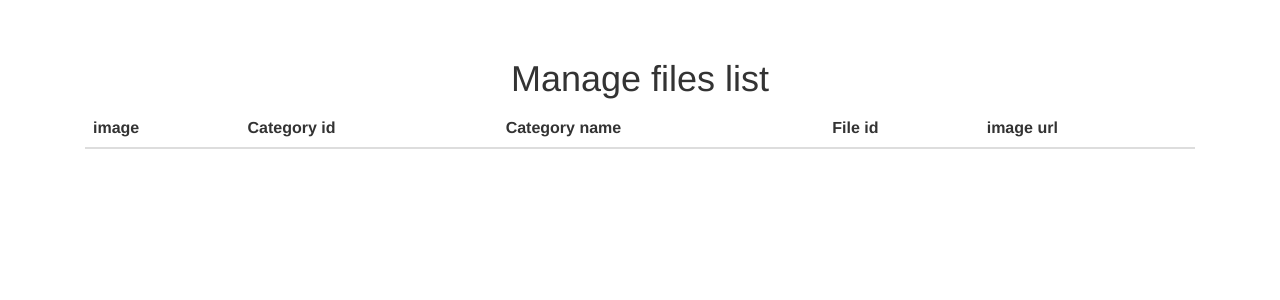
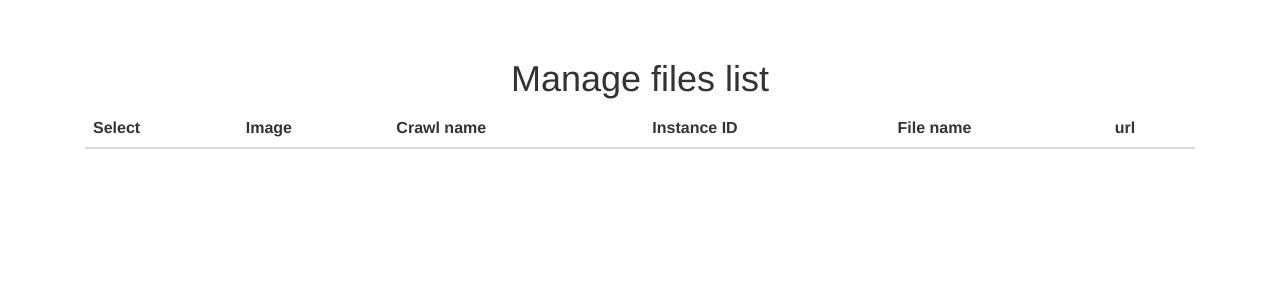
Before and after one commit to chsy0823/HDFSFileManager, a Django app: template hdfsImageViewer/imageviewer/templates/imageviewer/list.html in a window 1280 px wide. Shown: the part 51-351 px from the top of the page. Run offline with Django 3.2, Linux system fonts and the light colour scheme; the template is opened without the code that fills it, so the values that code supplies are empty; some libraries are stand-ins or nearby versions.

Commit message:
include header & db scheme changed

```diff
--- a/hdfsImageViewer/imageviewer/models.py
+++ b/hdfsImageViewer/imageviewer/models.py
@@ -39,7 +39,7 @@ class InstanceItem(models.Model):
 				instance = None
 				for obj in docs:
 					#objectItem =  JSONEncoder().encode(docs)
-					instance = {"url":obj["url"], "instance_id":obj["instance_id"], "category_id":obj["instance_category"], "category_name":obj["instance_name"]}
+					instance = {"url":obj["url"], "instance_id":obj["instance_id"], "file_id":obj["file_id"], "crawl_name":obj["instance_name"]}
 
 				if instance != None:
 					instanceList.append(instance)
--- /dev/null
+++ b/hdfsImageViewer/imageviewer/templates/imageviewer/include/header.html
@@ -0,0 +1,33 @@
+<html>
+<head>
+<!-- Latest compiled and minified CSS -->
+<link rel="stylesheet" href="https://maxcdn.bootstrapcdn.com/bootstrap/3.3.7/css/bootstrap.min.css" integrity="sha384-BVYiiSIFeK1dGmJRAkycuHAHRg32OmUcww7on3RYdg4Va+PmSTsz/K68vbdEjh4u" crossorigin="anonymous">
+
+<!-- Optional theme -->
+<link rel="stylesheet" href="https://maxcdn.bootstrapcdn.com/bootstrap/3.3.7/css/bootstrap-theme.min.css" integrity="sha384-rHyoN1iRsVXV4nD0JutlnGaslCJuC7uwjduW9SVrLvRYooPp2bWYgmgJQIXwl/Sp" crossorigin="anonymous">
+
+{% load staticfiles %}
+
+<link href="{% static "css/starter-template.css" %}" rel="stylesheet">
+</head>
+<body>
+	<nav class="navbar navbar-inverse navbar-fixed-top">
+      <div class="container">
+        <div class="navbar-header">
+          <button type="button" class="navbar-toggle collapsed" data-toggle="collapse" data-target="#navbar" aria-expanded="false" aria-controls="navbar">
+            <span class="sr-only">Toggle navigation</span>
+            <span class="icon-bar"></span>
+            <span class="icon-bar"></span>
+            <span class="icon-bar"></span>
+          </button>
+          <a class="navbar-brand" href="#">SCLab HDFS Image Viewer</a>
+        </div>
+        <div id="navbar" class="collapse navbar-collapse">
+          <ul class="nav navbar-nav">
+            <li class="active"><a href="#">Home</a></li>
+            <li><a href="#about">About</a></li>
+            <li><a href="#contact">Contact</a></li>
+          </ul>
+        </div><!--/.nav-collapse -->
+      </div>
+    </nav>
--- a/hdfsImageViewer/imageviewer/templates/imageviewer/list.html
+++ b/hdfsImageViewer/imageviewer/templates/imageviewer/list.html
@@ -1,36 +1,5 @@
-<html>
-<head>
-<!-- Latest compiled and minified CSS -->
-<link rel="stylesheet" href="https://maxcdn.bootstrapcdn.com/bootstrap/3.3.7/css/bootstrap.min.css" integrity="sha384-BVYiiSIFeK1dGmJRAkycuHAHRg32OmUcww7on3RYdg4Va+PmSTsz/K68vbdEjh4u" crossorigin="anonymous">
+{% include "imageviewer/include/header.html" %}
 
-<!-- Optional theme -->
-<link rel="stylesheet" href="https://maxcdn.bootstrapcdn.com/bootstrap/3.3.7/css/bootstrap-theme.min.css" integrity="sha384-rHyoN1iRsVXV4nD0JutlnGaslCJuC7uwjduW9SVrLvRYooPp2bWYgmgJQIXwl/Sp" crossorigin="anonymous">
-
-{% load staticfiles %}
-
-<link href="{% static "starter-template.css" %}" rel="stylesheet">
-</head>
-<body>
-	<nav class="navbar navbar-inverse navbar-fixed-top">
-      <div class="container">
-        <div class="navbar-header">
-          <button type="button" class="navbar-toggle collapsed" data-toggle="collapse" data-target="#navbar" aria-expanded="false" aria-controls="navbar">
-            <span class="sr-only">Toggle navigation</span>
-            <span class="icon-bar"></span>
-            <span class="icon-bar"></span>
-            <span class="icon-bar"></span>
-          </button>
-          <a class="navbar-brand" href="#">SCLab HDFS Image Viewer</a>
-        </div>
-        <div id="navbar" class="collapse navbar-collapse">
-          <ul class="nav navbar-nav">
-            <li class="active"><a href="#">Home</a></li>
-            <li><a href="#about">About</a></li>
-            <li><a href="#contact">Contact</a></li>
-          </ul>
-        </div><!--/.nav-collapse -->
-      </div>
-    </nav>
     <div class="container">
 
       	<div class="starter-template">
@@ -38,24 +7,25 @@
 			<table class="table">
 		    	<thead>
 		      	<tr>
-					<th>image</th>
-			        <th>Category id</th>
-			        <th>Category name</th>
-			        <th>File id</th>
-					<th>image url</th>
+					<th>Select</th>
+					<th>Image</th>
+			        <th>Crawl name</th>
+			        <th>Instance ID</th>
+			        <th>File name</th>
+					<th>url</th>
 			    </tr>
 		    	</thead>
 		    	<tbody>
 					{% for instance in list %}
 						<tr>
+							<td><div class="checkbox"></div></td>
 					        <td><img src="{{ instance.url }}" class="img-fluid" alt="Responsive image" width="150"></td>
-					        <td>{{ instance.category_id }}</td>
-					        <td>{{ instance.category_name }}</td>
-							<td>{{ instance.instance_id }}</td>
-							<td><a href="{{ instance.url }}">{{ instance.url }}</a></td>
+					        <td>{{ instance.crawl_name }}</td>
+					        <td>{{ instance.instance_id }}</td>
+							<td>{{ instance.file_id }}</td>
+							<td><a href="{{ instance.url }}">Go URL</a></td>
 			      		</tr>
 			        {% endfor %}
-
 
 		    	</tbody>
 		  	</table>
--- a/hdfsImageViewer/imageviewer/views.py
+++ b/hdfsImageViewer/imageviewer/views.py
@@ -4,7 +4,7 @@ from .models import InstanceItem
 def getList(request):
     instance = InstanceItem()
     #user.insert("temp","1234","yong",1,"01098569155")
-    lst = instance.getInstanceItems("/tmp/crawler/cars")
-    return render(request, 'imageviewer/list.html', {'list':lst})
+    #lst = instance.getInstanceItems("/tmp/crawler/cars")
+    return render(request, 'imageviewer/list.html', {'list':None})
 
 # Create your views here.
```
Also changed, not shown: hdfsImageViewer/imageviewer/static/css/starter-template.css (renamed from hdfsImageViewer/imageviewer/static/starter-template.css).
